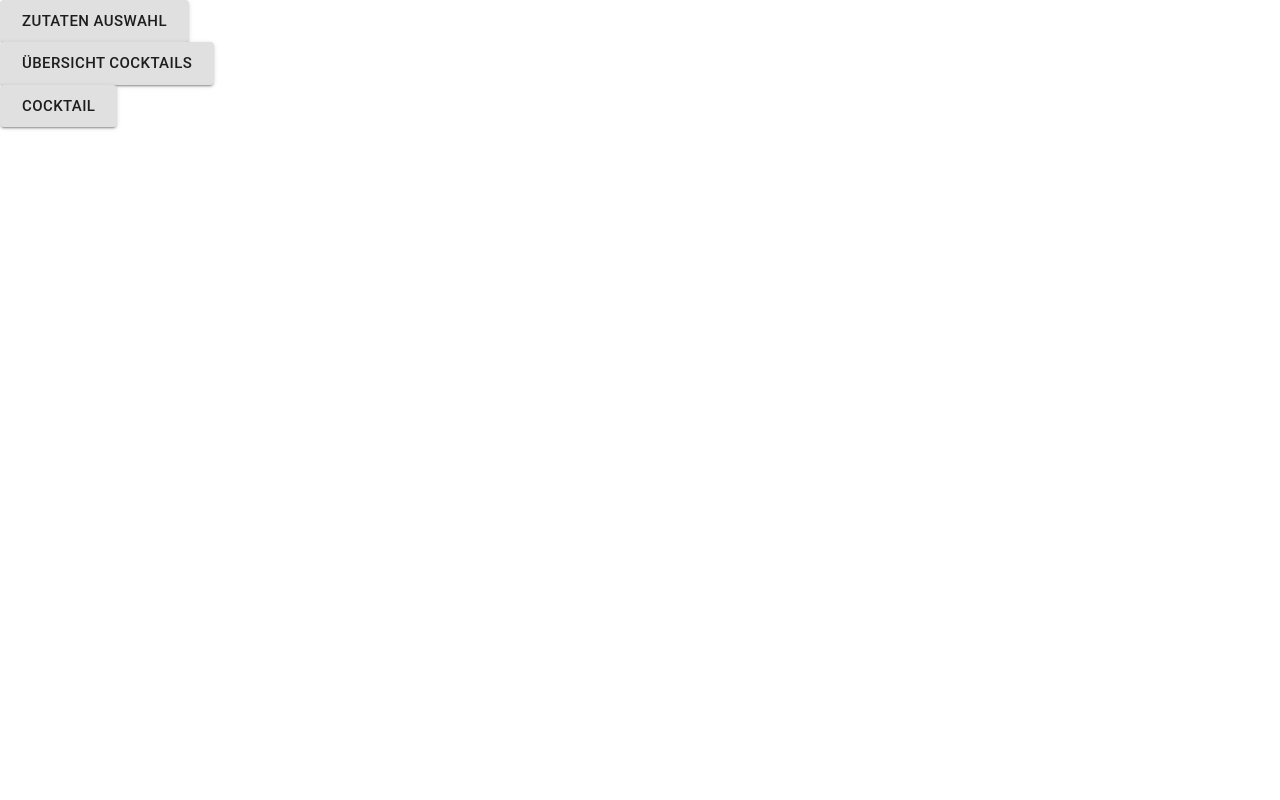
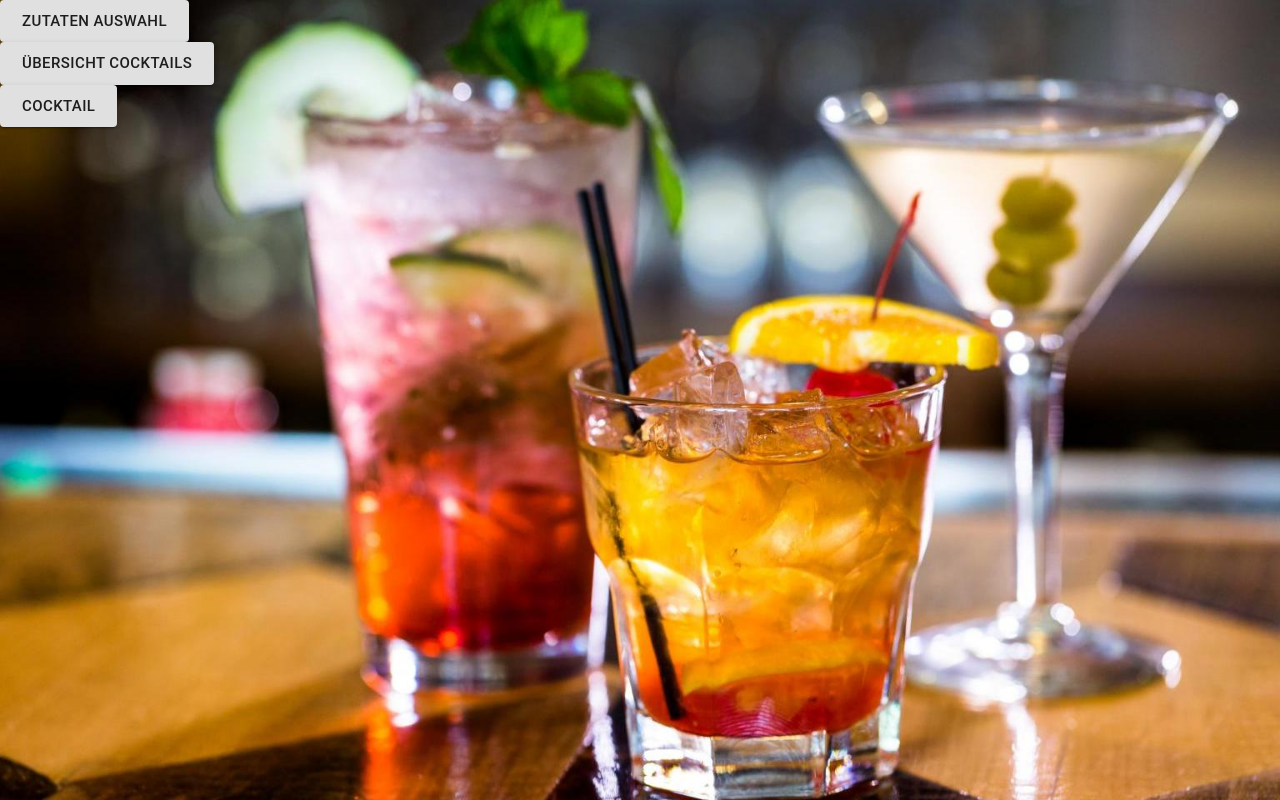
Before and after one commit to NWichter/cocktailweb, a React (Create React App) app: page / in a window 1280 px wide. Built offline with nearby package versions, Linux system fonts and the light colour scheme.

Commit message:
Added Background Picture

```diff
--- a/src/App.css
+++ b/src/App.css
@@ -2,37 +2,25 @@
   text-align: center;
 }
 
-.App-logo {
-  height: 40vmin;
-  pointer-events: none;
+.Frame {
+  display: block;
+  margin:  10px auto;
+  border: 1px solid #ccc;
+  width: 25%;
+  padding: 10px;
+  text-align: center;
+  border-radius: 20px;
+  background: rgba(255, 255, 255, 0.8);
+
+
 }
 
-@media (prefers-reduced-motion: no-preference) {
-  .App-logo {
-    animation: App-logo-spin infinite 20s linear;
-  }
+body {
+  background: url("./images/bg.jpg") top center fixed;
+  background-size: cover;
+
 }
 
-.App-header {
-  background-color: #282c34;
-  min-height: 100vh;
-  display: flex;
-  flex-direction: column;
-  align-items: center;
-  justify-content: center;
-  font-size: calc(10px + 2vmin);
-  color: white;
+html {
+  overflow-y: scroll;
 }
-
-.App-link {
-  color: #61dafb;
-}
-
-@keyframes App-logo-spin {
-  from {
-    transform: rotate(0deg);
-  }
-  to {
-    transform: rotate(360deg);
-  }
-}
```
Also changed, not shown: src/images/bg.jpg (added).
